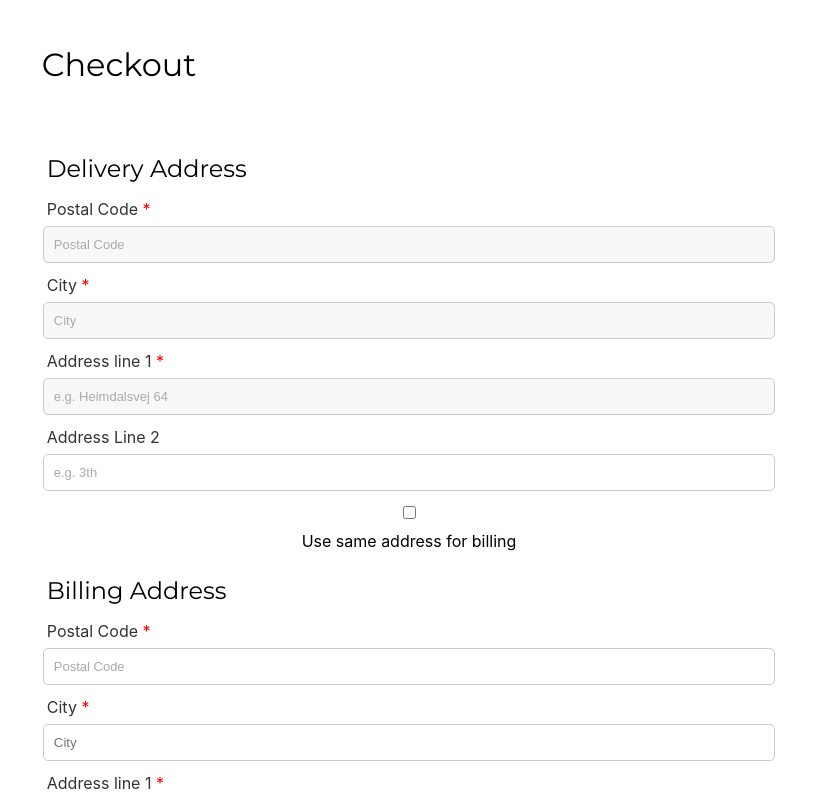
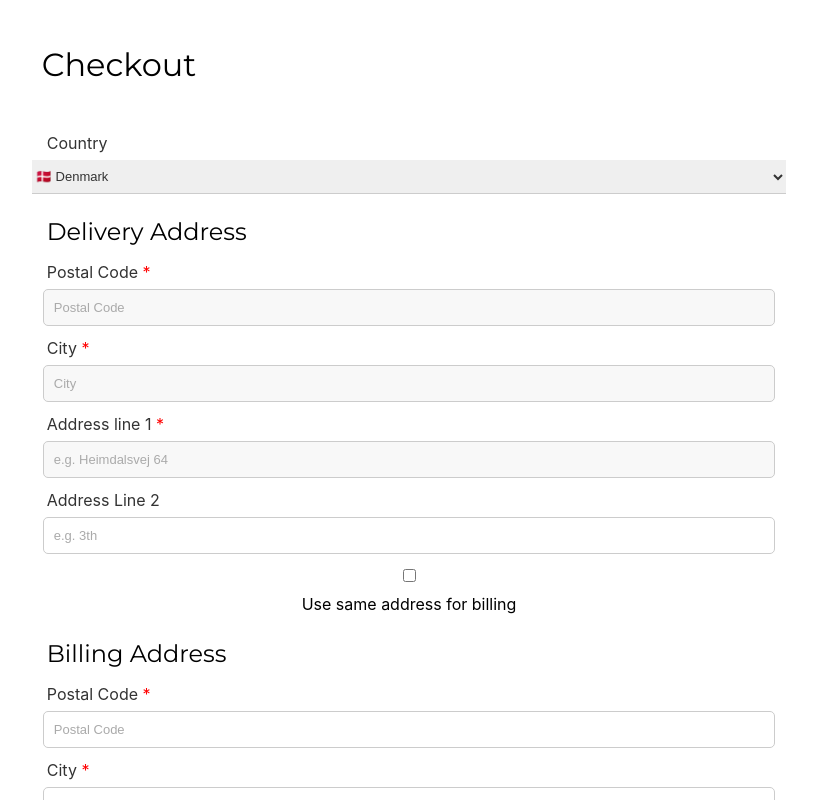
Before and after one commit to yukarasan/vita, a React (Vite) app: page /checkout in a window 1280 px wide. Shown: the top 800 px of the page, without its empty margins (231-1048 px from the left). Built offline with nearby package versions, Linux system fonts and the light colour scheme.

Commit message:
Select country

```diff
--- a/src/components/delivery_address/DeliveryAddress.tsx
+++ b/src/components/delivery_address/DeliveryAddress.tsx
@@ -92,6 +92,22 @@ export const DeliveryAddress: React.FC<DeliveryAddressProps> = ({
 
   return (
     <div className="delivery-address">
+      <div>
+        <label className="input-label">Country</label>
+        <select
+          name="country"
+          value="denmark"
+          className="input-field"
+        >
+          <option value="denmark">🇩🇰 Denmark</option>
+          <option value="sweden">🇸🇪 Sweden</option>
+          <option value="norway">🇳🇴 Norway</option>
+          <option value="norway">🇹🇷 Turkey</option>
+          <option value="norway">🇵🇰 Pakistan</option>
+          <option value="norway">🇦🇫 Afghanistan</option>
+        </select>
+      </div>
+
       <div className="address-container">
         <h2>Delivery Address</h2>
         <label className="input-label">Postal Code <span className="required-asterisk">*</span></label>
```
